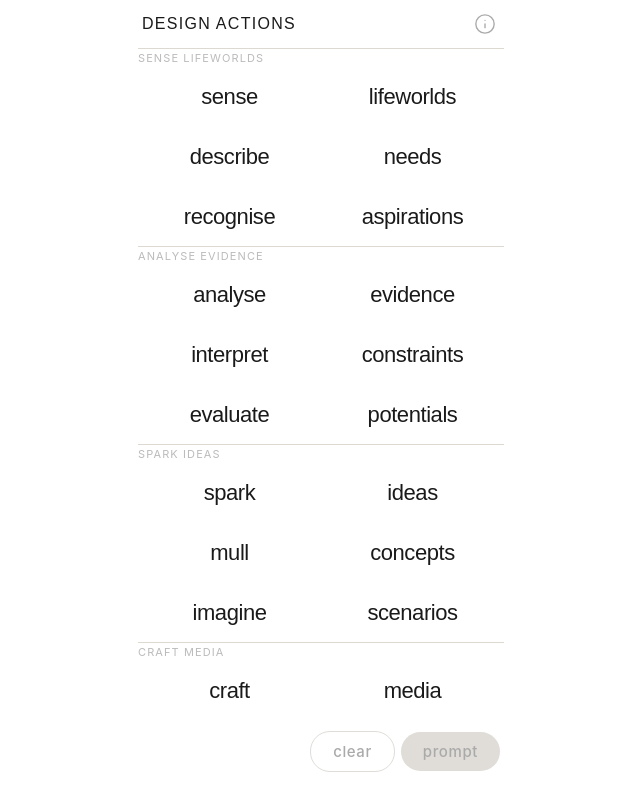
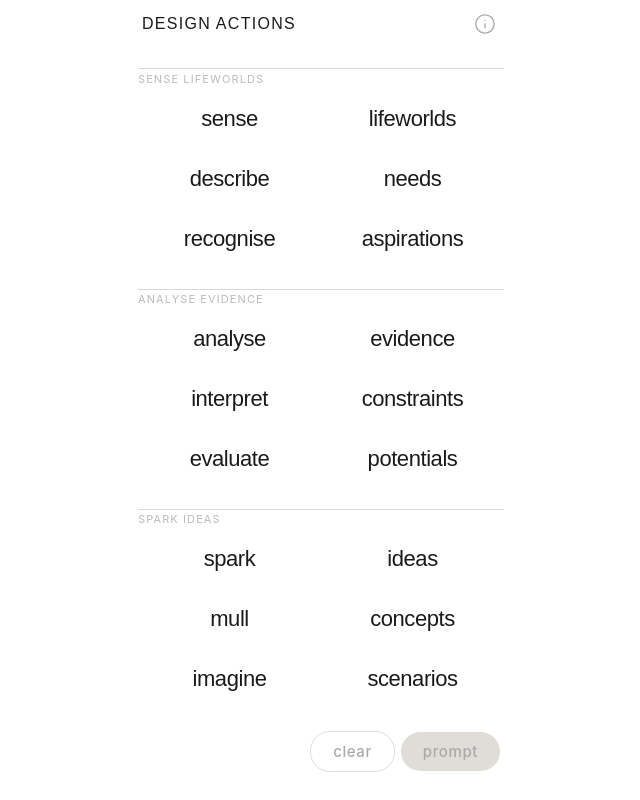
Before and after one commit to stephencairns-hash/Design-Actions, a React (Vite) app: page / in a window 1280 px wide. Shown: the whole page, without its empty margins (319-959 px from the left). Built offline with nearby package versions, Linux system fonts and the light colour scheme.

Commit message:
Refactor button styles and grid layout in App.jsx
Updated styles for buttons and grid layout in App component.

```diff
--- a/src/App.jsx
+++ b/src/App.jsx
@@ -136,14 +136,12 @@ function GridRow({ cue, contour, pos, group, selCue, selContour, onSelect, openI
     }
   };
 
-  const LINE = "1px solid #ddd8d0";
 
   return (
     <>
       <button ref={rowRef} onClick={handleCueTap} style={{
         background: isOpen && activeType === "cue" ? g.color : "#fff",
         border:"none",
-        borderBottom: pos === "bot" && !isOpen ? LINE : "none",
         cursor:"pointer", height:60, display:"flex", alignItems:"center", justifyContent:"center",
         marginBottom:0, position:"relative", transition:"background .15s",
 
@@ -156,7 +154,6 @@ function GridRow({ cue, contour, pos, group, selCue, selContour, onSelect, openI
         <button onClick={handleContourTap} style={{
           background: isOpen && activeType === "contour" ? g.color : "#fff",
           border:"none", cursor:"pointer",
-          borderBottom: pos === "bot" && !isOpen ? LINE : "none",
           height:60, display:"flex", alignItems:"center", justifyContent:"center",
           marginBottom:0, position:"relative", transition:"background .15s",
 
@@ -198,13 +195,14 @@ function GridRow({ cue, contour, pos, group, selCue, selContour, onSelect, openI
 
 function FullGrid({ openItem, onOpen, selCue, selContour, onSelect, readOnly, clearKey }) {
   return (
-    <div style={{ display:"grid", gridTemplateColumns:"1fr 1fr", gap:0, background:"#fff", borderTop:"1px solid #ddd8d0", borderBottom:"1px solid #ddd8d0" }}>
+    <div style={{ display:"grid", gridTemplateColumns:"1fr 1fr", gap:0, background:"#fff", borderTop:"1px solid #ddd8d0", borderBottom:"1px solid #ddd8d0", paddingBottom:20 }}>
       {GROUPS.map(g => {
         const cues     = CUES.filter(c => c.group === g.id);
         const contours = CONTOURS.filter(c => c.group === g.id);
         return [
-          <div key={g.id + "-label"} style={{ gridColumn:"1/-1", height:18, display:"flex", alignItems:"center" }}>
-            <span style={{ fontSize:11, textTransform:"uppercase", letterSpacing:"0.1em", color:"#bbb", fontFamily:"Inter, sans-serif", lineHeight:1 }}>
+          <div key={g.id + "-label"} style={{ gridColumn:"1/-1", position:"relative", height: g.id === 1 ? 20 : 40 }}>
+            {g.id > 1 && <div style={{ position:"absolute", top:"50%", left:0, right:0, borderTop:"1px solid #ddd8d0" }}/>}
+            <span style={{ position:"absolute", top: g.id === 1 ? 5 : "50%", left:0, marginTop: g.id === 1 ? 0 : 5, fontSize:11, textTransform:"uppercase", letterSpacing:"0.1em", color:"#bbb", fontFamily:"Inter, sans-serif", lineHeight:1 }}>
               {cues[0].word} {contours[0].word}
             </span>
           </div>,
@@ -413,7 +411,7 @@ export default function DesignActions() {
       `}</style>
 
       {/* Fixed header */}
-      <div data-header style={{ background:"#fff", padding:"0 16px", height:48, display:"flex", alignItems:"center" }}>
+      <div data-header style={{ background:"#fff", padding:"0 16px", height:48, display:"flex", alignItems:"center", marginBottom:20 }}>
         <h1 style={{ fontSize:16, fontWeight:500, color:fg, letterSpacing:"0.08em", textTransform:"uppercase", fontFamily:"DM Sans, sans-serif" }}>Design Actions</h1>
         <button onClick={() => setShowInfo(true)} style={{ marginLeft:"auto", background:"none", border:"none", cursor:"pointer", color:"#aaa", display:"flex", alignItems:"center", padding:4 }}>
           <svg width="22" height="22" viewBox="0 0 24 24" fill="none" stroke="currentColor" strokeWidth="1.5" strokeLinecap="round" strokeLinejoin="round"><circle cx="12" cy="12" r="10"/><line x1="12" y1="16" x2="12" y2="12"/><line x1="12" y1="8" x2="12.01" y2="8"/></svg>
@@ -439,7 +437,7 @@ export default function DesignActions() {
             {selCue && selContour ? (
               <div>
                 {/* Pair display -- same style as read page cells */}
-                <div style={{ display:"grid", gridTemplateColumns:"1fr 1fr", gap:0, background:"#fff", borderTop:"1px solid #ddd8d0", borderBottom:"1px solid #ddd8d0" }}>
+                <div style={{ display:"grid", gridTemplateColumns:"1fr 1fr", gap:0, background:"#fff", borderTop:"1px solid #ddd8d0", borderBottom:"1px solid #ddd8d0", paddingBottom:20 }}>
                   <div style={{ background:getGroup(selCue.group).color, height:60, display:"flex", alignItems:"center", justifyContent:"center" }}>
                     <span style={{ fontSize:22, fontWeight:500, color:"#1a1a1a", letterSpacing:"-0.02em", fontFamily:"DM Sans, sans-serif",
                       borderBottom:"2.5px solid #1a1a1a", paddingBottom:1 }}>{selCue.word}</span>
```
